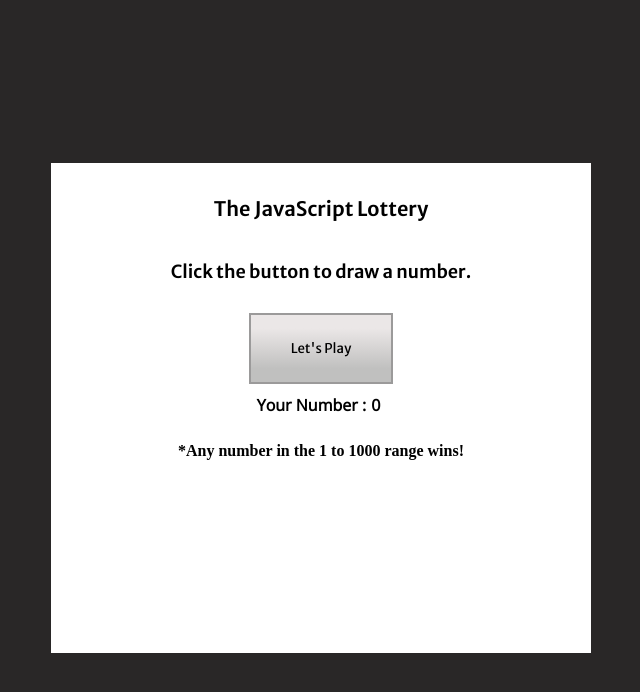
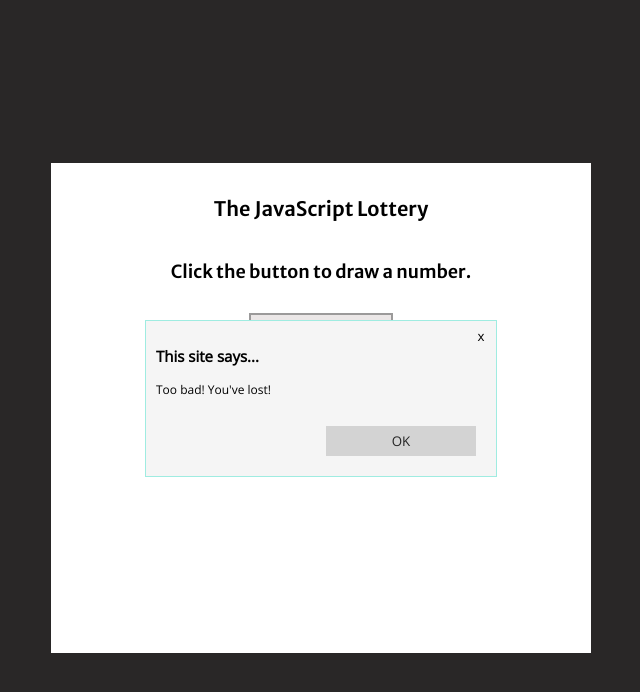
Before and after one commit to joyloruth/Javascript_Lottery, a plain HTML site: page index.html in a window 1280 px wide. Both pictures are taken after a click on the button "Let's Play". Shown: the whole page, without its empty margins (319-959 px from the left). Drawn offline with nearby package versions, Linux system fonts and the light colour scheme.

Commit message:
added logic for lottery random number shuffle

```diff
--- a/index.html
+++ b/index.html
@@ -21,14 +21,15 @@
     </div>
   </div>
 
-
-     <div id="alert">
+   <!-- Alerts player they have lost -->
+     <div id="alert-lose">
       <button onclick="closeAlert()" id = "alert_x">x</button>
       <h3>This site says...</h3>
       <p>Too bad! You've lost!</p>
       <button onclick="closeAlert()" id = "alert_button">ok</button>
     </div>
 
+    <!-- Alerts player they have lost -->
     <div id="alert-win">
       <button onclick="closeAlertWin()" id = "alert_x">x</button>
       <h3>This site says...</h3>
@@ -36,16 +37,6 @@
       <button onclick="closeAlertWin()" id = "alert_button">ok</button>
     </div>
 
-
-
-
-
-
-
-
-
-
-  <script src = "lottery_script.js">
-  </script>
+  <script src = "script.js"></script>
 </body>
 </html>
--- /dev/null
+++ b/script.js
@@ -0,0 +1,47 @@
+
+function random(max){
+  return Math.floor(Math.random(max) * max);
+ }
+  const counter = document.querySelector('.counter');
+  const speed = 200;
+
+  const updateCount = () => {
+    const target = +counter.getAttribute('data-target') * random(100) ;
+    const count = +counter.innerText;
+    const inc = target/speed;
+
+    if(count<target)
+    {
+      counter.innerText = count + inc;
+      setTimeout(updateCount, 9);
+    }
+
+    else
+    {
+      count.innerText =  target;
+    }
+
+    switch(true)
+      {
+        case (0 <= count && count <= 1000):
+          setTimeout(function(){ document.getElementById('alert-win').style.display = 'block'; }, 1000);
+          setTimeout(function(){ document.getElementById('alert-lose').style.display = 'none'; }, 1000);
+          break;
+       case (count >= 1000):
+           setTimeout(function(){ document.getElementById('alert-lose').style.display = 'block'; }, 1000);
+           setTimeout(function(){ document.getElementById('alert-win').style.display = 'none'; }, 1002);
+          break;
+
+      }
+    }
+
+ function closeAlert(){
+   var alertbox = document.getElementById("alert-lose");
+   alertbox.remove();
+   window.location.reload(true);
+ }
+ function closeAlertWin(){
+   var alertboxWin = document.getElementById("alert-win");
+   alertboxWin.remove();
+   window.location.reload(true);
+ }
--- a/style.css
+++ b/style.css
@@ -88,7 +88,7 @@ p{
 
 }
 
-#alert{
+#alert-lose{
   width: 350px;
   height: 155px;
   background-color: whitesmoke;
@@ -98,7 +98,7 @@ p{
   display: none;
 }
 
-#alert h3{
+#alert-lose h3{
   text-align: left;
   top: 20px;
   padding-left: 10px;
@@ -108,7 +108,7 @@ p{
   font-size: 15px;
 
 }
-#alert p{
+#alert-lose p{
   text-align: left;
   top:20px;
   padding-left: 10px;
```
